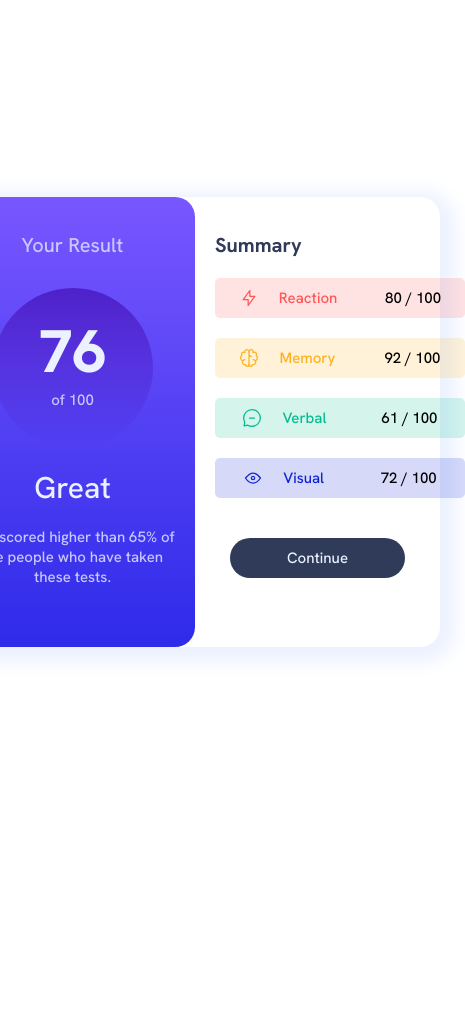
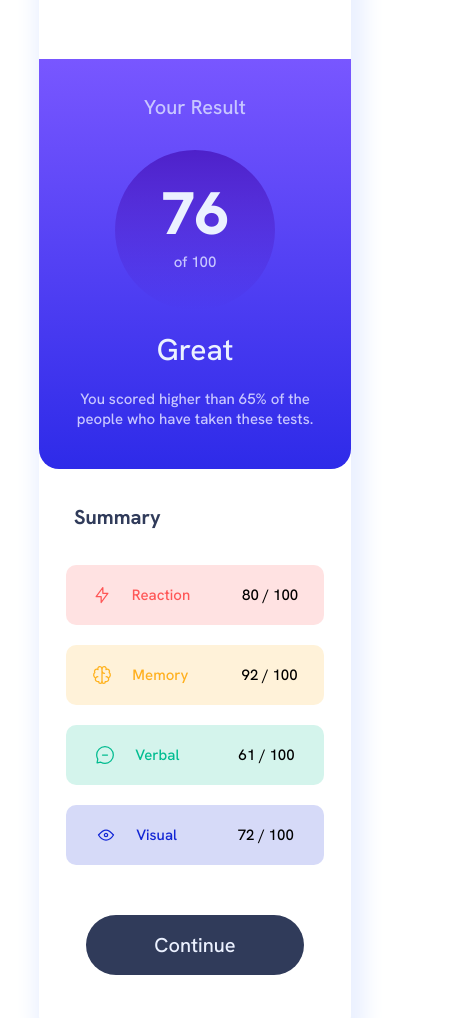
Before and after one commit to Ashesh-Mondal/CSS_Practice2, a plain HTML site: page index.html in a window 390 px wide. Shown: the top 1018 px of the page, 465 px wide, since content can reach past the window. Before the commit the page ends 844 px from the top, so only its background shows below. Drawn offline with Linux system fonts and the light colour scheme.

Commit message:
Reponsive for small screen

```diff
--- a/css/style.css
+++ b/css/style.css
@@ -130,7 +130,7 @@ body{
 .container .right-content{
     padding: 2rem;
     border-radius: 2rem;
-    width: 50%;
+    min-width: 50%;
 }
 
 .container .right-content .summary{
@@ -208,3 +208,79 @@ body{
     margin: 4rem auto;
     border-radius: 2rem;
 }
+
+
+
+/* ############################## for small screen ################################ */
+
+@media (max-width: 610px){
+
+    .container{
+        width: 80%;
+        display: flex;
+        flex-direction: column;
+        align-items: center;
+        justify-content: center;
+    }
+
+    .container .right-content .summary{
+        margin: 1.5rem 1.5rem 2.5rem 1.5rem;
+    }
+
+    .tag{
+        height: 6rem;
+        border-radius: 1rem;
+        margin: 1rem 0;
+    }
+
+    .container .left-content{
+        width: 100%;
+        margin-top: 25rem;
+        border-radius: 0 0 2rem 2rem;
+    }
+
+    .container .right-content{
+        width: 100%;
+    }
+
+    .right-content .reaction-tag, .right-content .visual-tag, .right-content .memory-tag, .right-content .verbal-tag{
+        width: 100%;
+        display: flex;
+        justify-content: space-around;
+    }
+
+    .container .right-content .icon{
+        margin-right: 2rem;
+    }
+
+    .container .right-content .btn{
+        display: flex;
+        background-color: hsl(224, 30%, 27%);
+        font-size: 2rem;
+        color: hsl(221, 100%, 96%);
+        align-items: center;
+        justify-content: center;
+        height: 6rem;
+        width: 80%;
+        margin: 4rem auto;
+        border-radius: 3rem;
+    }
+
+    .left-content p{
+        margin-bottom: 2rem;
+    }
+
+    .container .right-content .main-tag-container{
+        display: flex;
+        flex-direction: column;
+        align-items: center;
+        justify-content: center;
+        width: 95%;
+        margin: auto;
+    }
+
+    .right-content .main-container .tag svg{
+        padding-left: 2rem;
+    }
+
+}
--- a/index.html
+++ b/index.html
@@ -31,6 +31,7 @@
     <div class="right-content">
       <h3 class="summary">Summary</h3>
 
+      <div class="main-tag-container">
         <div class="reaction-tag tag">
           <div class="tag-name tag-name-1"><svg xmlns="http://www.w3.org/2000/svg" class="icon" width="20" height="20" fill="none" viewBox="0 0 20 20"><path stroke="#F55" stroke-linecap="round" stroke-linejoin="round" stroke-width="1.25" d="M10.833 8.333V2.5l-6.666 9.167h5V17.5l6.666-9.167h-5Z"/></svg>Reaction</div>
           <div class="obtained-marks out-off">80<span class="out-off"> / 100</span></div>
@@ -50,6 +51,8 @@
           <div class="tag-name tag-name-4"><svg xmlns="http://www.w3.org/2000/svg" class="icon" width="20" height="20" fill="none" viewBox="0 0 20 20"><path stroke="#1125D6" stroke-linecap="round" stroke-linejoin="round" stroke-width="1.25" d="M10 11.667a1.667 1.667 0 1 0 0-3.334 1.667 1.667 0 0 0 0 3.334Z"/><path stroke="#1125D6" stroke-linecap="round" stroke-linejoin="round" stroke-width="1.25" d="M17.5 10c-1.574 2.492-4.402 5-7.5 5s-5.926-2.508-7.5-5C4.416 7.632 6.66 5 10 5s5.584 2.632 7.5 5Z"/></svg>Visual</div>
           <div class="obtained-marks out-off">72<span class="out-off"> / 100</span></div>
         </div>
+      </div>
+
       <div class="btn">Continue</div>
     </div>
 
```
